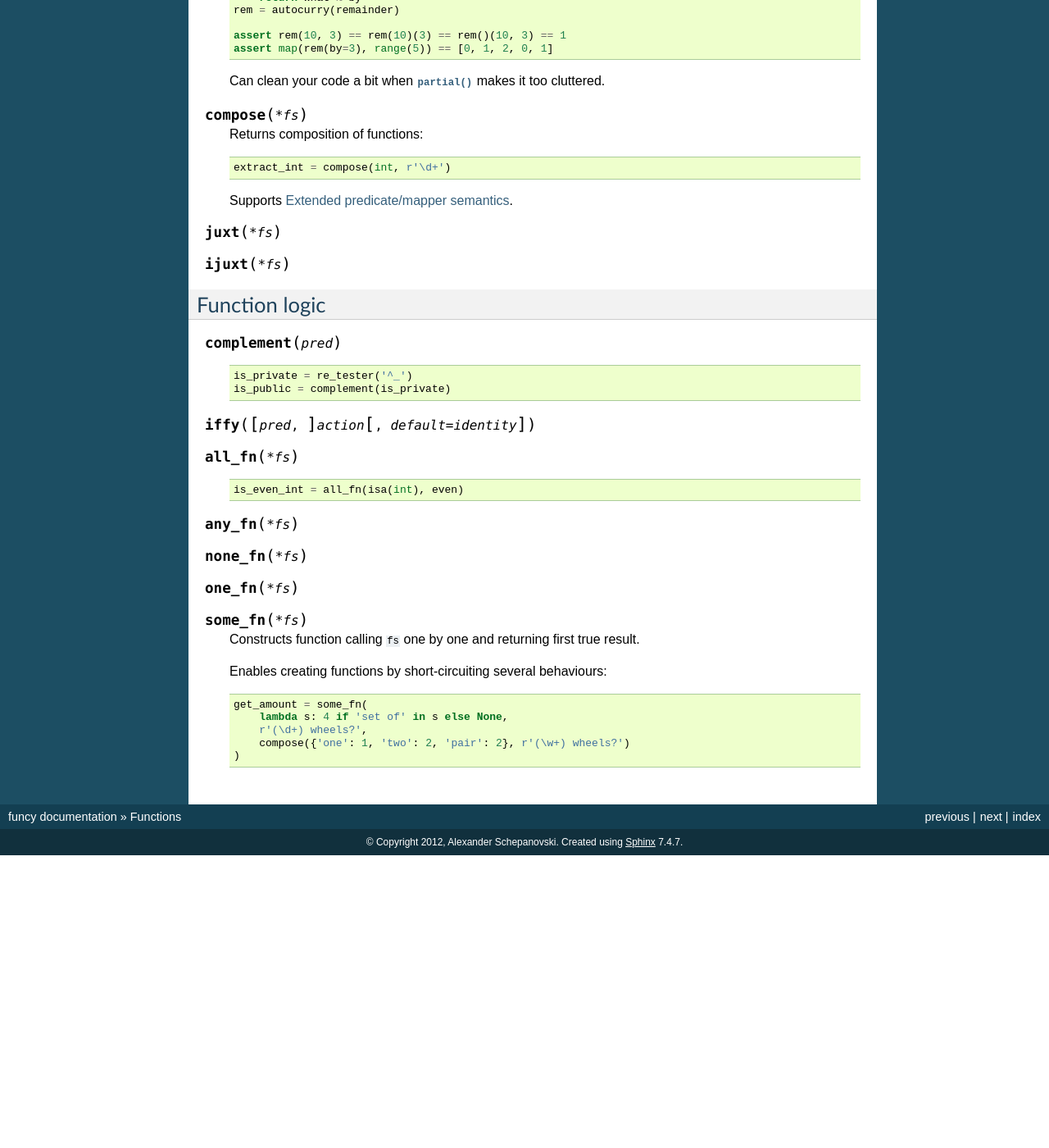
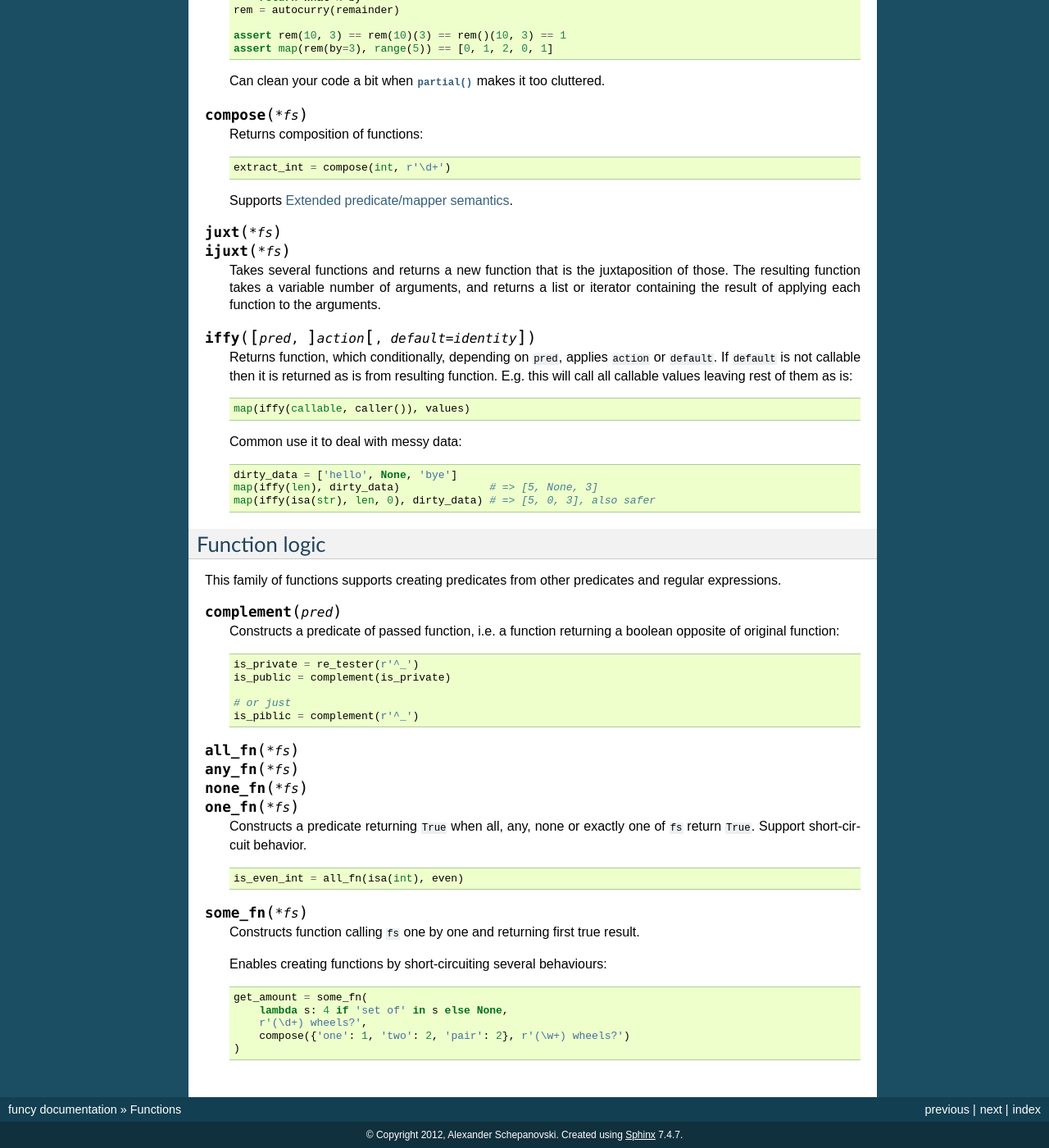
Before and after one commit to Jamaal224/funcy, a Sphinx documentation site: the page built from docs/funcs.rst, in a window 1280 px wide and 1400 px high, scrolled down 932 px. Shown: the whole window at 82% size. Built offline with Sphinx 7.4.7, drawn with Linux system fonts in a browser that asks for light colours; before the commit the page ends 1975 px from its top, so only the background shows below that.

Commit message:
Completed funcs docs

```diff
--- a/docs/funcs.rst
+++ b/docs/funcs.rst
@@ -72,32 +72,54 @@ Functions
 
 
 .. function:: juxt(*fs)
-.. function:: ijuxt(*fs)
+              ijuxt(*fs)
+
+    Takes several functions and returns a new function that is the juxtaposition of those. The resulting function takes a variable number of arguments, and returns a list or iterator containing the result of applying each function to the arguments.
+
+
+.. function:: iffy([pred], action, [default=identity])
+
+    Returns function, which conditionally, depending on ``pred``, applies ``action`` or  ``default``. If ``default`` is not callable then it is returned as is from resulting function. E.g. this will call all callable values leaving rest of them as is::
+
+        map(iffy(callable, caller()), values)
+
+    Common use it to deal with messy data::
+
+        dirty_data = ['hello', None, 'bye']
+        map(iffy(len), dirty_data)              # => [5, None, 3]
+        map(iffy(isa(str), len, 0), dirty_data) # => [5, 0, 3], also safer
+
 
 
 Function logic
 --------------
 
+This family of functions supports creating predicates from other predicates and regular expressions.
+
+
 .. function:: complement(pred)
 
-    ::
+    Constructs a predicate of passed function, i.e. a function returning a boolean opposite of original function::
 
-        is_private = re_tester('^_')
+        is_private = re_tester(r'^_')
         is_public = complement(is_private)
 
+        # or just
+        is_piblic = complement(r'^_')
 
-.. function:: iffy([pred], action, [default=identity])
 
 .. function:: all_fn(*fs)
+              any_fn(*fs)
+              none_fn(*fs)
+              one_fn(*fs)
+
+    Constructs a predicate returning ``True`` when all, any, none or exactly one of ``fs`` return ``True``. Support short-circuit behavior.
 
     ::
 
         is_even_int = all_fn(isa(int), even)
 
 
-.. function:: any_fn(*fs)
-.. function:: none_fn(*fs)
-.. function:: one_fn(*fs)
 
 .. function:: some_fn(*fs)
 
```
